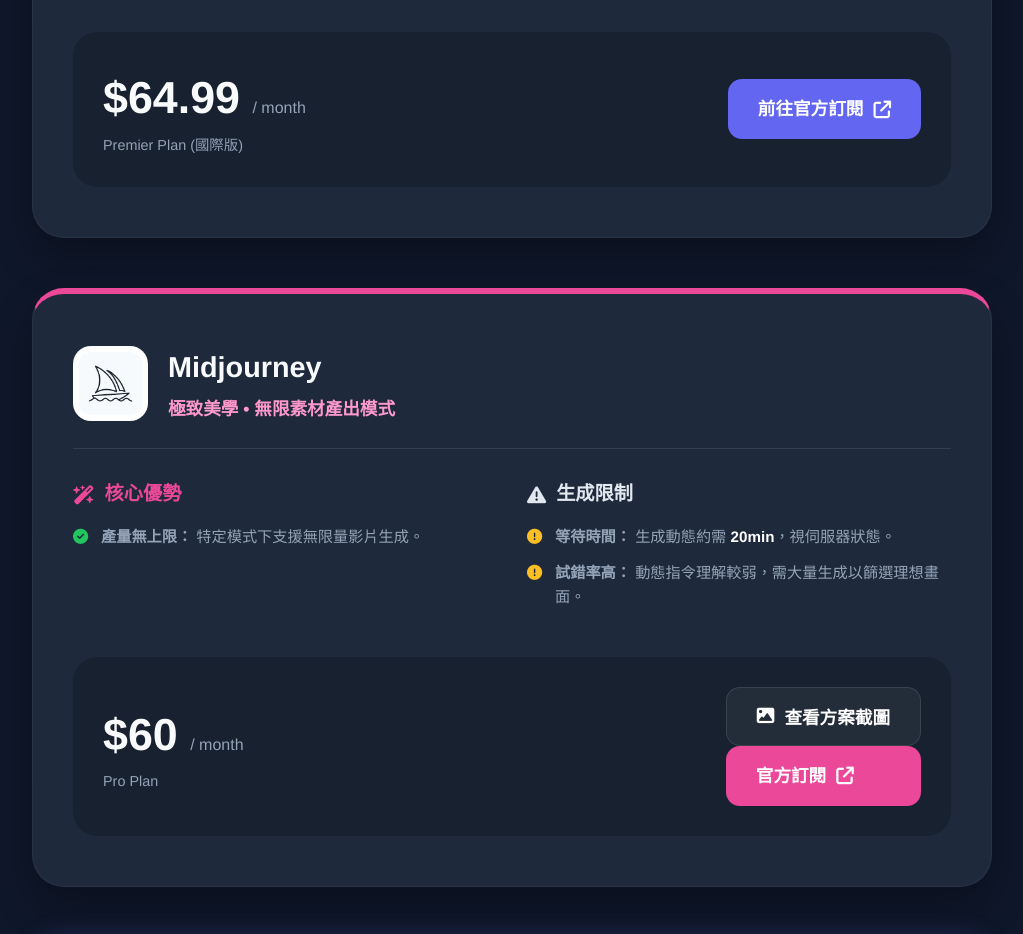
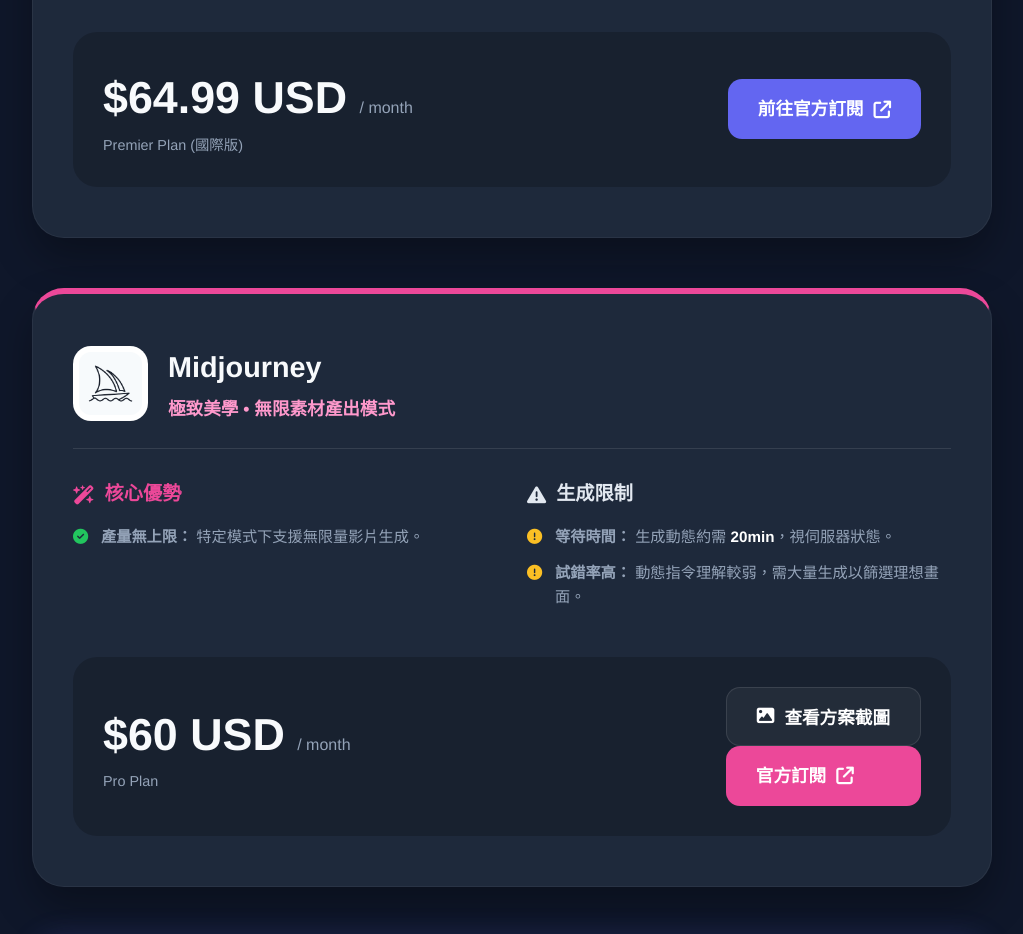
Before and after one commit to videodennischiu-oss/ai-card-comparison, a plain HTML site: page index.html in a window 1280 px wide. Shown: the part 484-1418 px from the top of the page, without its empty margins (128-1151 px from the left). Drawn offline with Linux system fonts and the light colour scheme.

Commit message:
Update index.html

```diff
--- a/index.html
+++ b/index.html
@@ -218,7 +218,7 @@
 
             <div class="bottom-action">
                 <div class="price-info">
-                    <div class="price-tag">$64.99 <span>/ month</span></div>
+                    <div class="price-tag">$64.99 USD <span>/ month</span></div>
                     <p style="color: var(--text-sub); font-size: 0.9rem;">Premier Plan (國際版)</p>
                 </div>
                 <div class="btn-row">
@@ -256,7 +256,7 @@
 
             <div class="bottom-action">
                 <div class="price-info">
-                    <div class="price-tag">$60 <span>/ month</span></div>
+                    <div class="price-tag">$60 USD <span>/ month</span></div>
                     <p style="color: var(--text-sub); font-size: 0.9rem;">Pro Plan</p>
                 </div>
                 <div class="btn-row">
```
